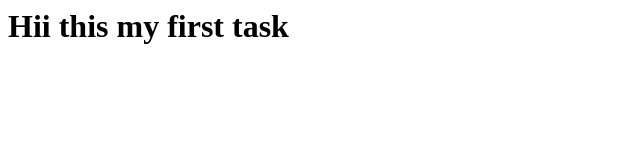
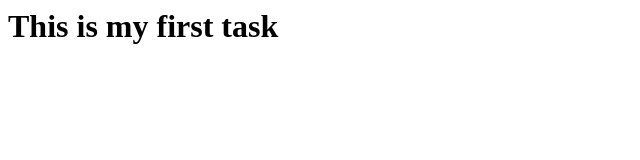
Before and after one commit to shreyacasm/devops1, a plain HTML site: page index.html in a window 1280 px wide. Shown: the whole page, without its empty margins (0-640 px from the left). Drawn offline with Linux system fonts and the light colour scheme.

Commit message:
first on master

```diff
--- a/index.html
+++ b/index.html
@@ -1 +1 @@
-<h1>Hii this my first task<h2>
+<h1>This is my first task</h1>
```
